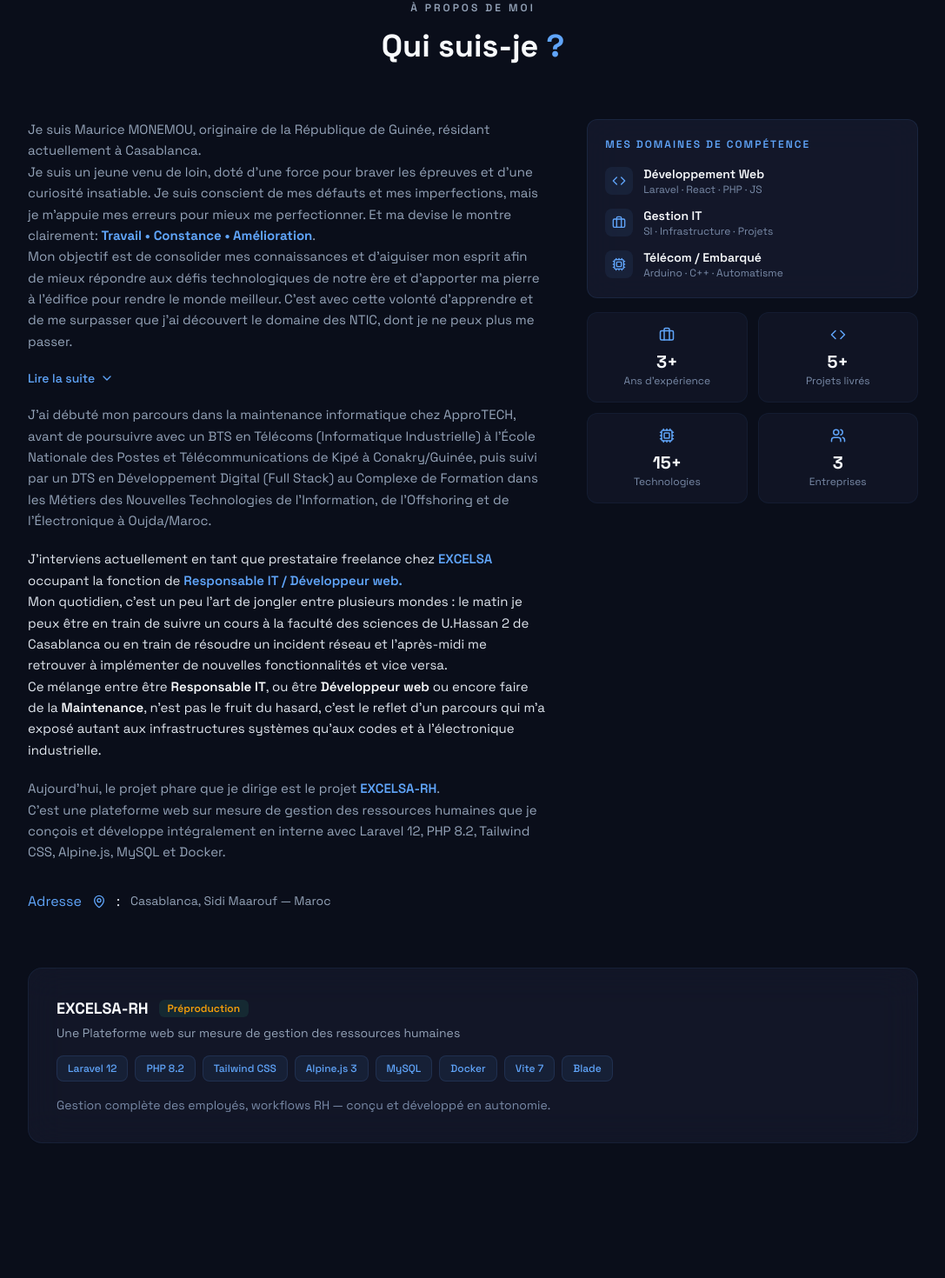
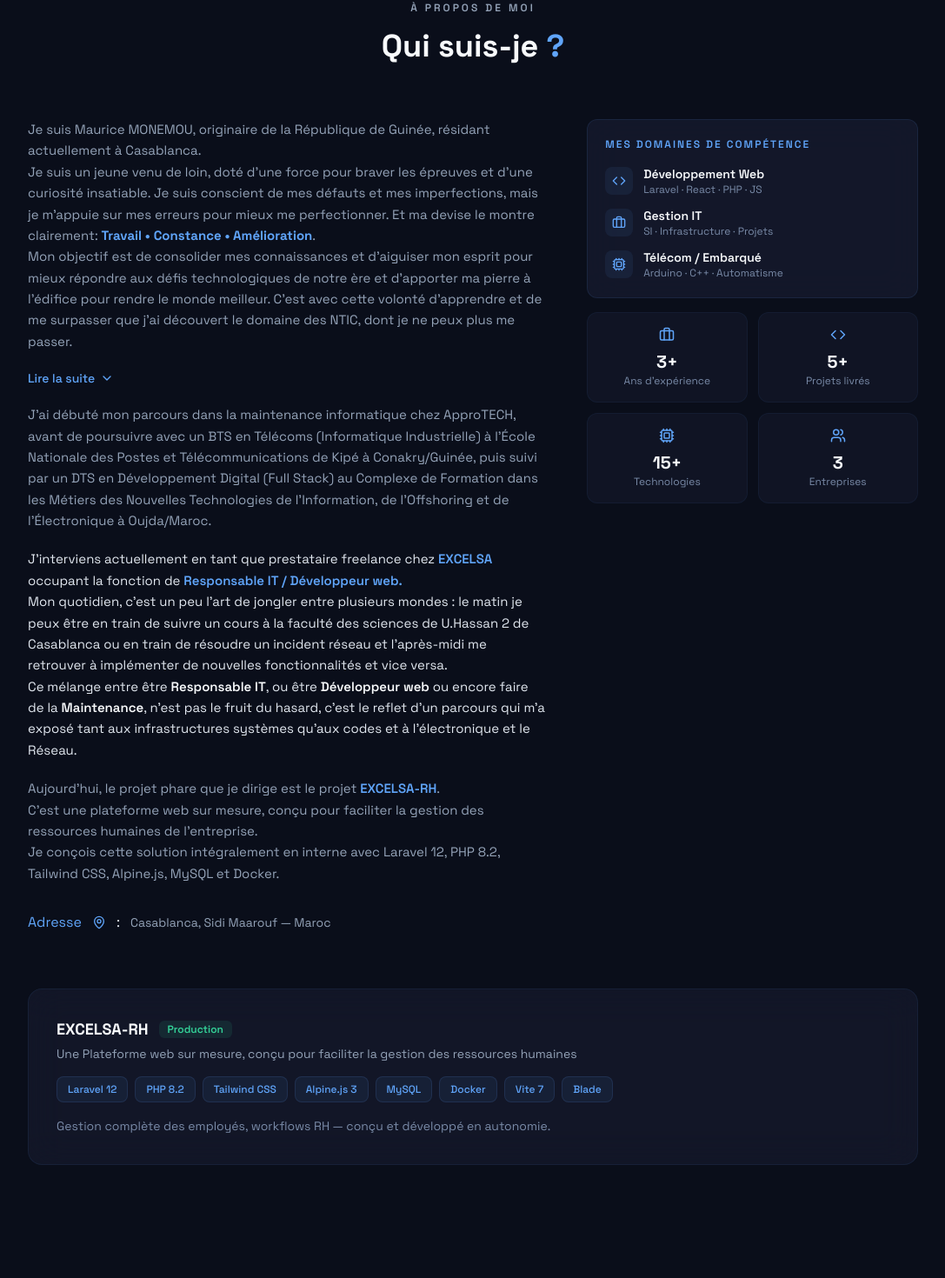
Before and after one commit to MauricePHMonemou/portfolio-maurice, a React (Vite) app: page / in a window 1280 px wide. Shown: the part 895-2365 px from the top of the page at 87% size, without its empty margins (96-1183 px from the left). Built offline with nearby package versions, Linux system fonts and the light colour scheme; the HTML template or start-up script is replaced by a standard one.

Commit message:
Content: Reformule la biographie et passe EXCELSA-RH en production
- Corrige et reformule plusieurs passages de la bio (section About)

- EXCELSA-RH: statut preproduction -> production + ajout du lien demo

```diff
--- a/src/components/About.jsx
+++ b/src/components/About.jsx
@@ -48,9 +48,9 @@ export default function About() {
             <p className="leading-relaxed" style={{ color: '#94a3b8', fontSize: 15 }}>
               Je suis Maurice MONEMOU, originaire de la République de Guinée, résidant actuellement à Casablanca.<br />
               Je suis un jeune venu de loin, doté d'une force pour braver les épreuves et d'une curiosité insatiable.
-              Je suis conscient de mes défauts et mes imperfections, mais je m'appuie mes erreurs pour mieux me perfectionner.
+              Je suis conscient de mes défauts et mes imperfections, mais je m'appuie sur mes erreurs pour mieux me perfectionner.
               Et ma devise le montre clairement:{' '}<span style={{ color: '#60a5fa', fontWeight: 800 }}>Travail • Constance • Amélioration</span>.<br />
-              Mon objectif est de consolider mes connaissances et d'aiguiser mon esprit afin de mieux répondre aux défis technologiques de notre ère
+              Mon objectif est de consolider mes connaissances et d'aiguiser mon esprit pour mieux répondre aux défis technologiques de notre ère
               et d'apporter ma pierre à l'édifice pour rendre le monde meilleur. C'est avec cette volonté d'apprendre
               et de me surpasser que j'ai découvert le domaine des NTIC, dont je ne peux plus me passer.
             </p>
@@ -68,17 +68,17 @@ export default function About() {
                   <p className="leading-relaxed" style={{ color: '#94a3b8', fontSize: 15 }}>
                     Tout commence dans mon pays, la Guinée. Entre mes 8 et 10 ans, je découvre pendant mes jeux que je peux bricoler
                     de vieilles carcasses de radios, ou tout autre appareil contenant des fils et des composants électroniques.
-                    Bien sûr, à l'époque, je ne sais pas exactement ce qu'est un composant électronique !<br /> Avec mes copains, ce qui
-                    nous intéresse, ce sont les effets produits lorsqu'on assemble ces composants et ces fils. <br />
-                    On fabrique des voiturettes et plein d'autres jeux, bref, tout ce qui nous passe par la tête tant que ça nous amuse,
-                    toutes ces choses me plaisent beaucoup. <br />
+                    Bien sûr, à l'époque, je ne sais pas exactement ce que c'est un composant électronique !<br /> Avec mes copains, ce qui
+                    nous intéresse, ce sont les effets produits lorsqu'on assemble ces composants et ces fils, <br />
+                    Et qu'on fabrique des voiturettes et plein d'autres jeux, bref, tout ce qui nous passe par la tête tant que ça nous amuse,
+                    et toutes ces choses me plaisent beaucoup et m'intrigues. <br />
                     Comme je vous l'ai dit plus haut je suis de nature curieuse, prêt à tout pour comprendre ce
                     que mon cerveau n'arrive pas à interpréter. <br />
                     C'est à partir de ces jeux que je commence à poser des questions à mes grands frères,
                     à mes professeurs surtout lors des cours de physique, de chimie ou de mathématiques. <br />
                     Je découvre alors qu'il existe des métiers consacrés à ce qui n'était pour moi qu'un jeu.
                     Je suis captivé : je veux tout de suite connaître les études qui permettent d'exercer ces professions. <br />
-                    Vous vous direz sûrement mais en quoi est-ce que tout cela a un lien avec le développement Web ou l'IT ? <br />
+                    Vous vous direz sûrement mais en quoi est-ce que tout cela sont lié au métier de développeur Web ou de l'IT ? <br />
                     C'est simple : j'ai une formation atypique, forgée par la pratique et la curiosité.
                     Mon parcours et mon histoire sont celle d'un jeune enfant fasciné par la Technologie,
                     et qui en a fait sa passion. Aujourd'hui je suis professionnel de la Tech, et je garde toujours les mêmes motivations
@@ -126,14 +126,14 @@ export default function About() {
               Ce mélange entre être <span style={{ color: '#f8fafc', fontWeight: 600 }}>Responsable IT</span>, ou être{' '}
               <span style={{ color: '#f8fafc', fontWeight: 600 }}>Développeur web</span> ou encore faire de la{' '}
               <span style={{ color: '#f8fafc', fontWeight: 600 }}>Maintenance</span>,
-              n'est pas le fruit du hasard, c'est le reflet d'un parcours qui m'a exposé autant
-              aux infrastructures systèmes qu'aux codes et à l'électronique industrielle.
+              n'est pas le fruit du hasard, c'est le reflet d'un parcours qui m'a exposé tant
+              aux infrastructures systèmes qu'aux codes et à l'électronique et le Réseau.
             </p>
 
             <p className="leading-relaxed" style={{ color: '#94a3b8', fontSize: 15 }}>
               Aujourd'hui, le projet phare que je dirige est le projet{' '}
               <span style={{ color: '#60a5fa', fontWeight: 600 }}>EXCELSA-RH</span>. <br /> C'est une plateforme
-              web sur mesure de gestion des ressources humaines que je conçois et développe intégralement
+              web sur mesure, conçu pour faciliter la gestion des ressources humaines de l'entreprise. <br /> Je conçois cette solution intégralement
               en interne avec Laravel 12, PHP 8.2, Tailwind CSS, Alpine.js, MySQL et Docker.
             </p>
 
@@ -238,13 +238,13 @@ export default function About() {
                 </h3>
                 <span
                   className="text-xs font-semibold px-2.5 py-0.5 rounded-md"
-                  style={{ background: 'rgba(52,211,153,0.1)', color: '#f59e0b' }}
+                  style={{ background: 'rgba(52,211,153,0.1)', color: '#34d399' }}
                 >
-                  Préproduction
+                  Production
                 </span>
               </div>
               <p className="text-sm" style={{ color: '#94a3b8' }}>
-                Une Plateforme web sur mesure de gestion des ressources humaines
+                Une Plateforme web sur mesure, conçu pour faciliter la gestion des ressources humaines
               </p>
             </div>
           </div>
--- a/src/data/projects.js
+++ b/src/data/projects.js
@@ -6,9 +6,9 @@ const projects = [
     longDescription: 'Le projet EXCELSA-RH couvre la gestion complète des employés (comptes, profils, rôles hiérarchiques), workflows RH (demandes, missions, évaluations avec cycle de validation), notifications email asynchrones + in-app, sécurité avancée (authentification, timeout de session, envoi sécurisé des identifiants). Conçu et développé intégralement en autonomie.',
     tech: ['Laravel 12', 'PHP 8.2', 'Tailwind CSS', 'Alpine.js 3', 'MySQL', 'Docker', 'Blade', 'Vite 7'],
     category: 'full-stack',
-    status: 'preproduction',
+    status: 'production',
     github: '',
-    demo: '',
+    demo: 'https://excelsa-rh.com/',
     featured: true,
   },
   {
```
